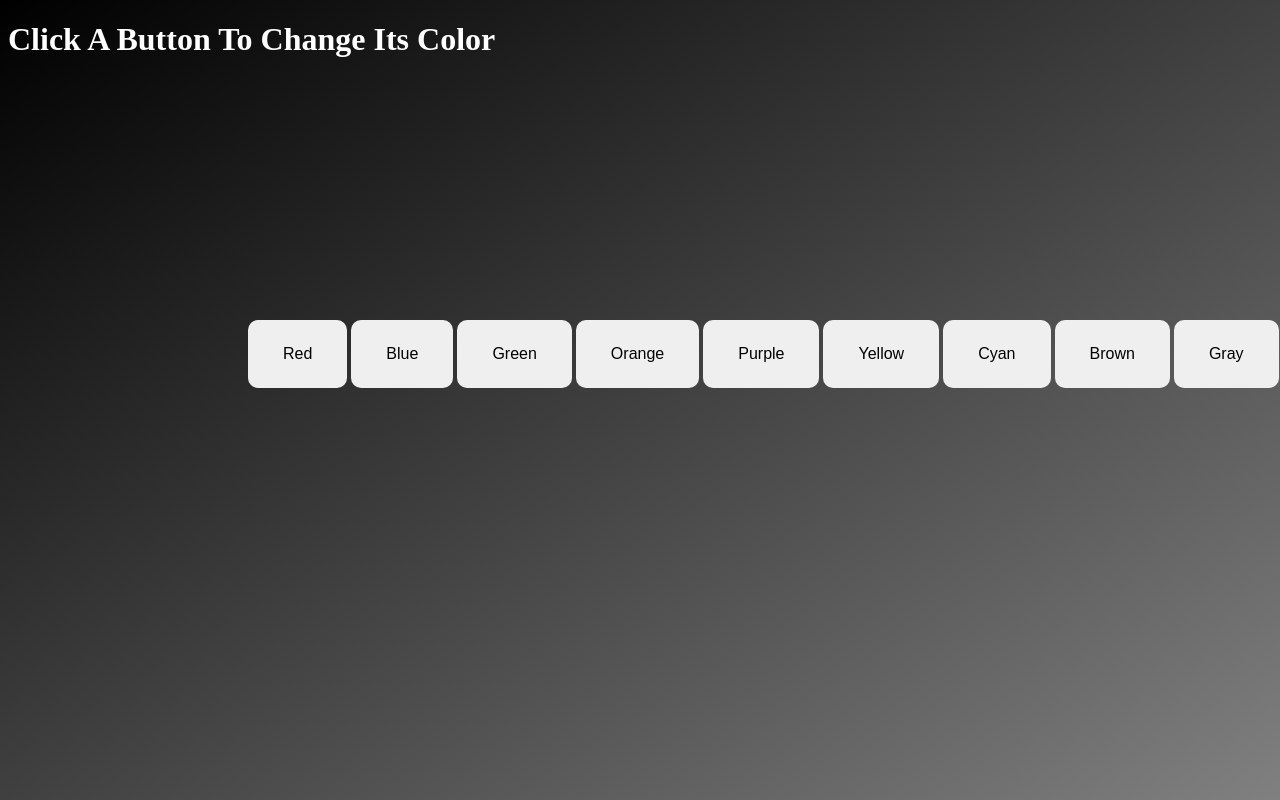
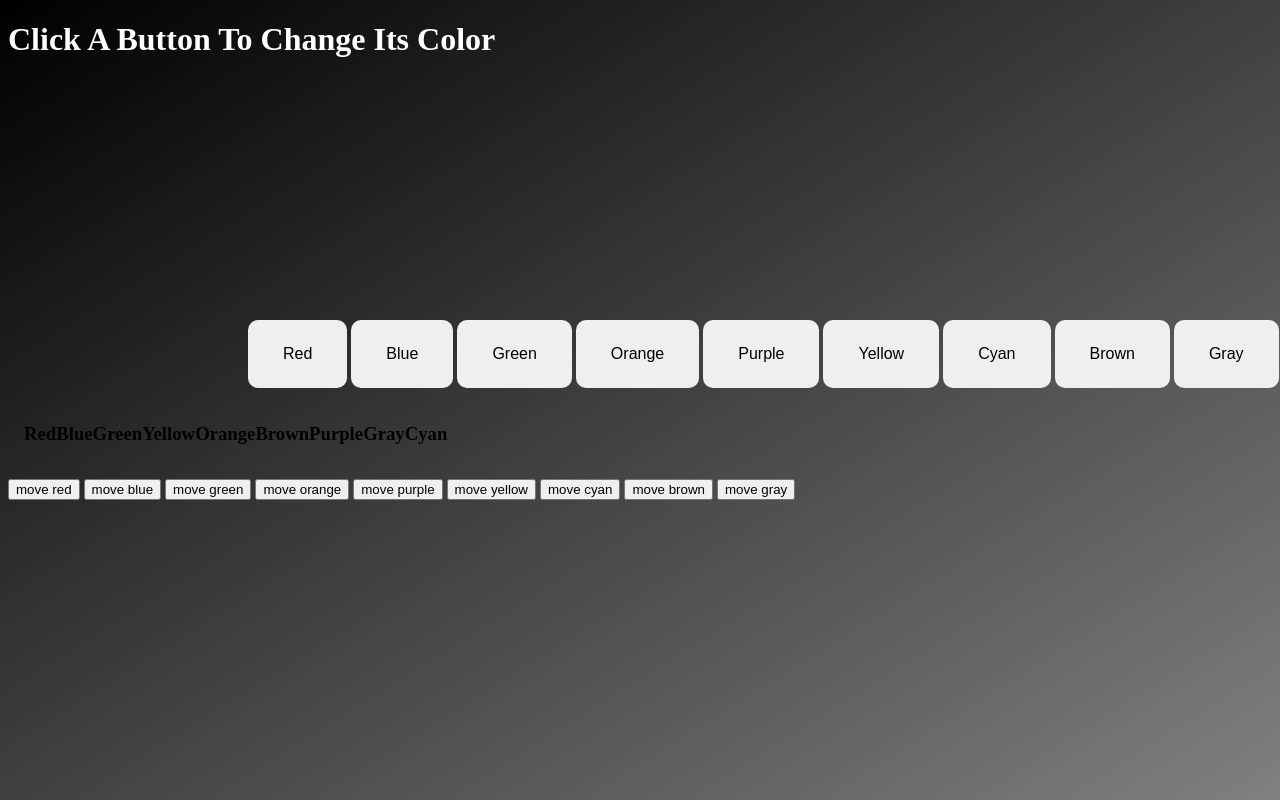
Before and after one commit to hannah6530/Color_Changer_Buttons, a plain HTML site: page index.html in a window 1280 px wide. Shown: the top 800 px of the page. Drawn offline with Linux system fonts and the light colour scheme.

Commit message:
adding extra feature or moving buttons

```diff
--- a/colors.css
+++ b/colors.css
@@ -3,29 +3,26 @@ body {
 }
 
 .color_button {
-  /* display: flex; */
-  /* flex-direction: column; */
-  /* left: 50%; */
-  /* transform: translateX(-50%); */
   padding-top: 15.0em;
   position: relative;
   left: 15em;
-
 }
 
 .btn_layout {
- /* width: 100px;
- height: 100px;
- font-size: 20px;
- /* background-color: #909090;
-color: #d3d3d3; */
 font-size: 16px;
 padding: 25px 35px;
 border-radius: 10px;
 border: 0px;
 font-family: Luminari, fantasy;
+}
 
+.label_position{
+  display: flex;
+  padding: 1em;
+  margin: 0;
 }
+
+
 
 #red{
   background-color: red;
--- a/colors.js
+++ b/colors.js
@@ -1,6 +1,8 @@
 const changeColorDiv = document.querySelector(".color_button");
+const moveObject = document.querySelector(".color_button");
 
 changeColorDiv.addEventListener('click', changeColor)
+moveColors.addEventListener('click', moveColorObject)
 
 // ternary operator for green color second line
 //if the target.id is equal to green make it blank, otherwise make it to green
@@ -25,6 +27,15 @@ function changeColor(e){
   e.target.id === 'gray' ? e.target.id = '' : e.target.id = 'gray'
   }
 }
+// var offsetLeft = 0;
+// function moveColorObject(move){
+//  if (move.target.innerText === 'Gray'){
+//    offsetLeft += 20;
+//    moveObject.style.left = (offsetLeft)+"px";
+//  }
+//
+//
+// }
 // changeColorDiv.addEventListener('click', changeColorBack)
 //
 // let allColors = ['Green', 'Red', 'Blue', 'Orange', 'Purple', 'Yellow', 'Cyan'), 'Brown', 'Gray']
--- a/index.html
+++ b/index.html
@@ -23,6 +23,33 @@
 
     </div>
 
+    <div class = "label_position">
+      <h3>Red</h3>
+      <h3>Blue</h3>
+      <h3>Green</h3>
+      <h3>Yellow</h3>
+      <h3>Orange</h3>
+      <h3>Brown</h3>
+      <h3>Purple</h3>
+      <h3>Gray</h3>
+      <h3>Cyan</h3>
+    </div>
+
+    <div class = "move_button">
+
+      <button class="move_btn">move red</button>
+      <button class="move_btn">move blue</button>
+      <button class="move_btn">move green</button>
+      <button class="move_btn">move orange</button>
+      <button class="move_btn">move purple</button>
+      <button class="move_btn">move yellow</button>
+      <button class="move_btn">move cyan</button>
+      <button class="move_btn">move brown</button>
+      <button class="move_btn">move gray</button>
+
+    </div>
+
+
     <script src="colors.js" ></script>
   </body>
 </html>
```
